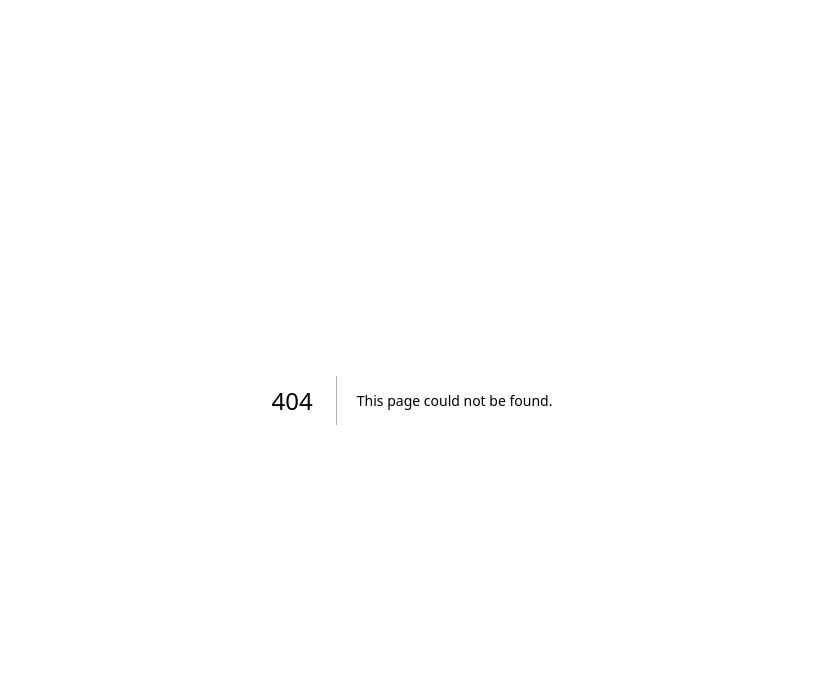
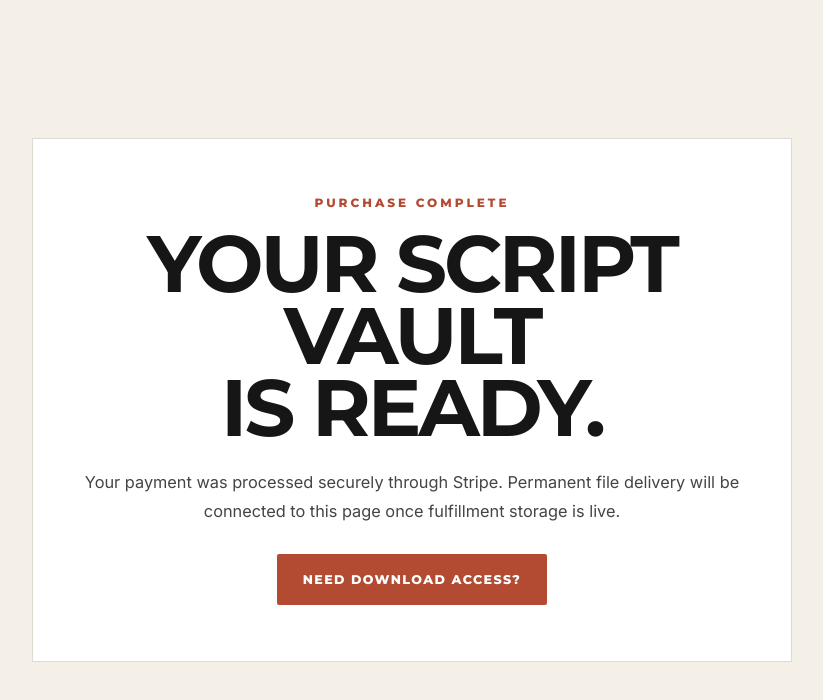
Before and after one commit to PivotTraining/ChrisMarvel, a Next.js app: page /two-rooms/script-vault/thank-you in a window 1280 px wide. Before the commit this address had no page. Shown: the top 700 px of the page, without its empty margins (228-1051 px from the left). Built offline with nearby package versions, Linux system fonts and the light colour scheme.

Commit message:
Add Script Vault thank-you page

```diff
--- /dev/null
+++ b/app/two-rooms/script-vault/thank-you/page.tsx
@@ -0,0 +1,13 @@
+import '../../../globals.css'
+import '../../two-rooms.css'
+
+export default function ScriptVaultThankYou(){
+  return <main className="tr-page" style={{minHeight:'100vh',display:'grid',placeItems:'center',padding:'80px 24px'}}>
+    <section style={{maxWidth:760,textAlign:'center',background:'#fff',padding:'56px 42px',border:'1px solid #ded9d1'}}>
+      <div className="tr-eyebrow">Purchase complete</div>
+      <h1 style={{fontFamily:'var(--font-heading)',fontSize:'clamp(3rem,8vw,5rem)',lineHeight:.9,textTransform:'uppercase',letterSpacing:'-3px',margin:'0 0 24px'}}>Your Script Vault<br/>is ready.</h1>
+      <p style={{fontSize:'1.02rem',lineHeight:1.75,color:'#444'}}>Your payment was processed securely through Stripe. Permanent file delivery will be connected to this page once fulfillment storage is live.</p>
+      <div style={{marginTop:28}}><a className="tr-btn tr-btn-rust" href="mailto:Jazmine@pivottraining.us?subject=Script%20Vault%20Download%20Access">Need Download Access?</a></div>
+    </section>
+  </main>
+}
```
